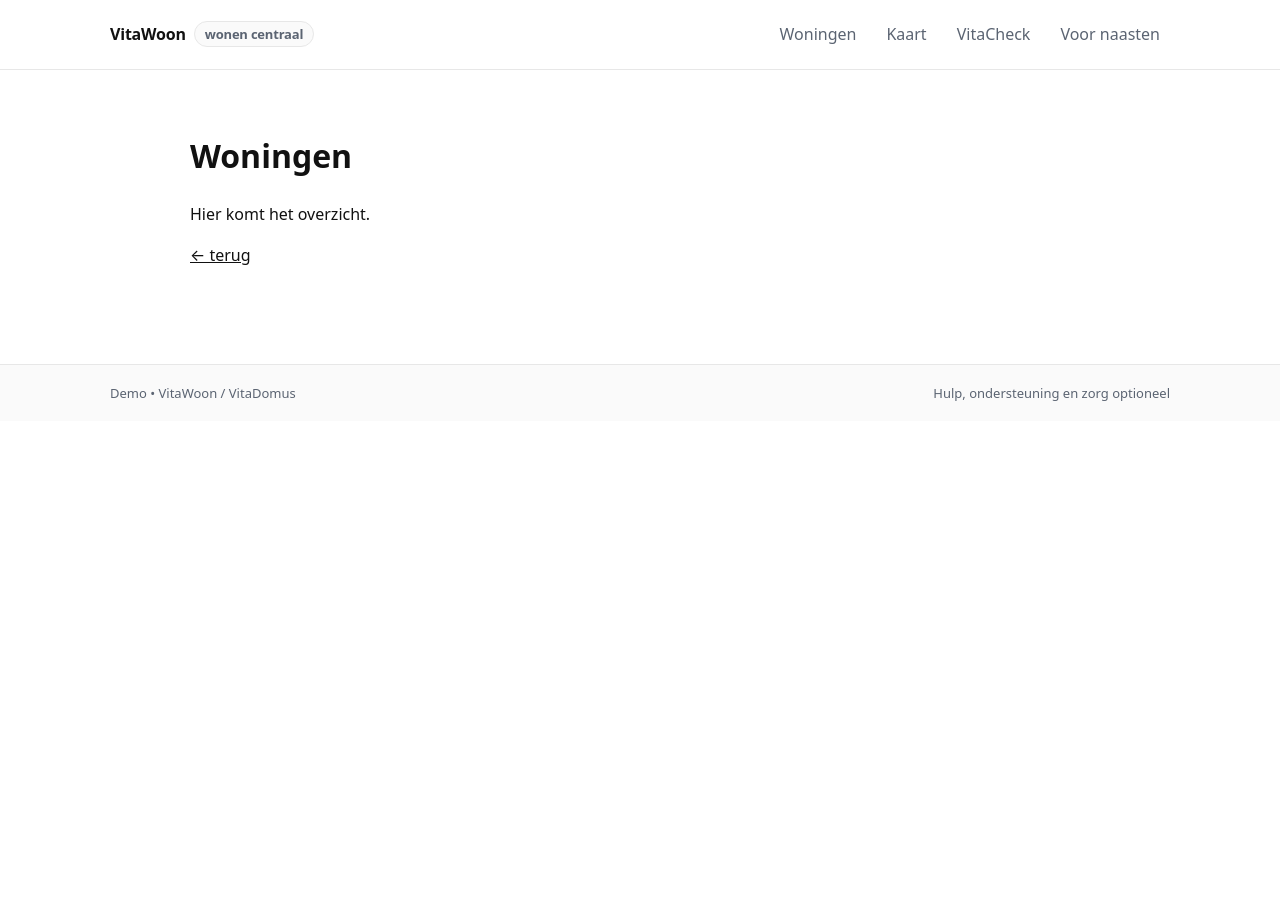
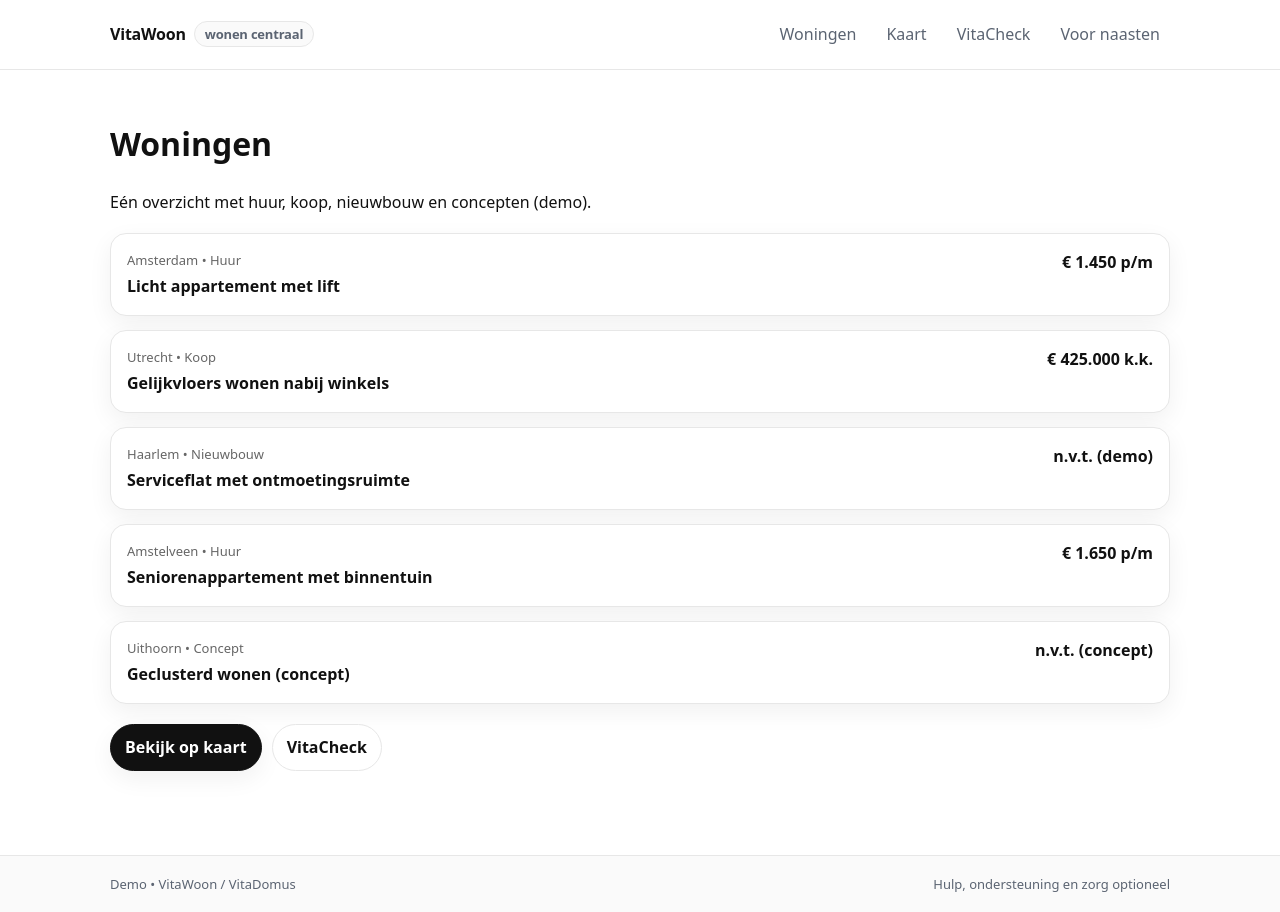
Before and after one commit to 4gcnny5cxp-dot/VitaWoon-demo-clean, a Next.js app: page /woningen in a window 1280 px wide. Before the commit the page ends 800 px from the top, so only its background shows below. Built offline with nearby package versions, Linux system fonts and the light colour scheme.

Commit message:
Update index.tsx

```diff
--- a/pages/woningen/index.tsx
+++ b/pages/woningen/index.tsx
@@ -1,9 +1,58 @@
+type Listing = {
+  id: string;
+  title: string;
+  place: string;
+  label: "Huur" | "Koop" | "Nieuwbouw" | "Concept";
+  price: string;
+};
+
+const LISTINGS: Listing[] = [
+  { id: "vw-1", title: "Licht appartement met lift", place: "Amsterdam", label: "Huur", price: "€ 1.450 p/m" },
+  { id: "vw-2", title: "Gelijkvloers wonen nabij winkels", place: "Utrecht", label: "Koop", price: "€ 425.000 k.k." },
+  { id: "vw-3", title: "Serviceflat met ontmoetingsruimte", place: "Haarlem", label: "Nieuwbouw", price: "n.v.t. (demo)" },
+  { id: "vw-4", title: "Seniorenappartement met binnentuin", place: "Amstelveen", label: "Huur", price: "€ 1.650 p/m" },
+  { id: "vw-5", title: "Geclusterd wonen (concept)", place: "Uithoorn", label: "Concept", price: "n.v.t. (concept)" }
+];
+
 export default function Woningen() {
   return (
-    <main style={{ padding: 40, maxWidth: 980, margin: "0 auto" }}>
-      <h1>Woningen</h1>
-      <p>Hier komt het overzicht.</p>
-      <p><a href="/">← terug</a></p>
+    <main>
+      <div className="container">
+        <h1>Woningen</h1>
+        <p className="muted">
+          Eén overzicht met huur, koop, nieuwbouw en concepten (demo).
+        </p>
+
+        <div style={{ display: "grid", gap: 14, marginTop: 18 }}>
+          {LISTINGS.map((x) => (
+            <a
+              key={x.id}
+              href={`/woningen/${encodeURIComponent(x.id)}`}
+              className="card"
+              style={{ textDecoration: "none", color: "inherit" }}
+            >
+              <div style={{ display: "flex", justifyContent: "space-between", gap: 12, flexWrap: "wrap" }}>
+                <div>
+                  <div style={{ fontSize: 13, color: "#666" }}>
+                    {x.place} • {x.label}
+                  </div>
+                  <div style={{ fontWeight: 700, marginTop: 4 }}>
+                    {x.title}
+                  </div>
+                </div>
+                <div style={{ textAlign: "right", fontWeight: 700 }}>
+                  {x.price}
+                </div>
+              </div>
+            </a>
+          ))}
+        </div>
+
+        <div className="btnRow" style={{ marginTop: 20 }}>
+          <a className="btn btnPrimary" href="/woningen/kaart">Bekijk op kaart</a>
+          <a className="btn btnGhost" href="/vitacheck">VitaCheck</a>
+        </div>
+      </div>
     </main>
   );
 }
```
